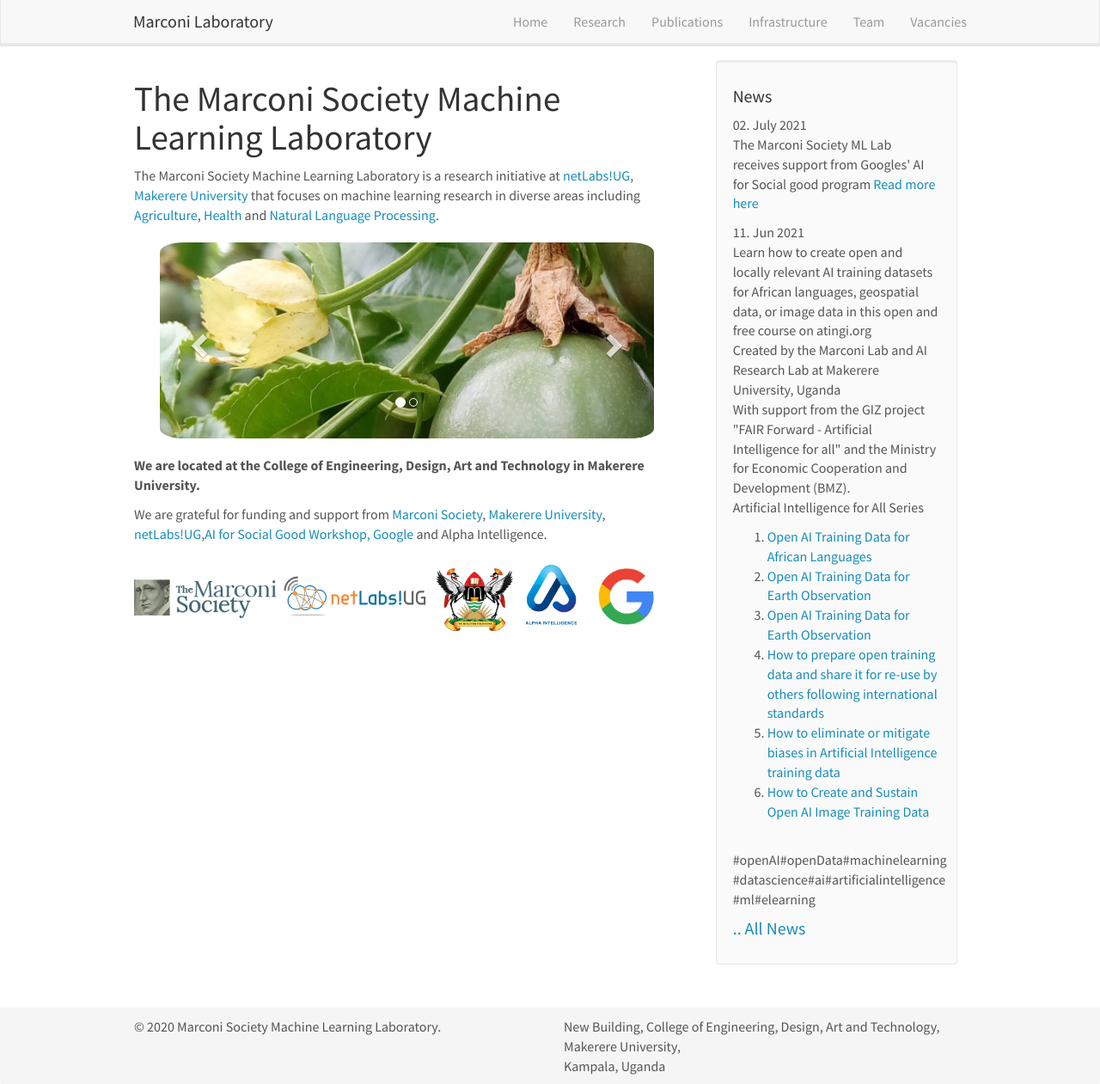
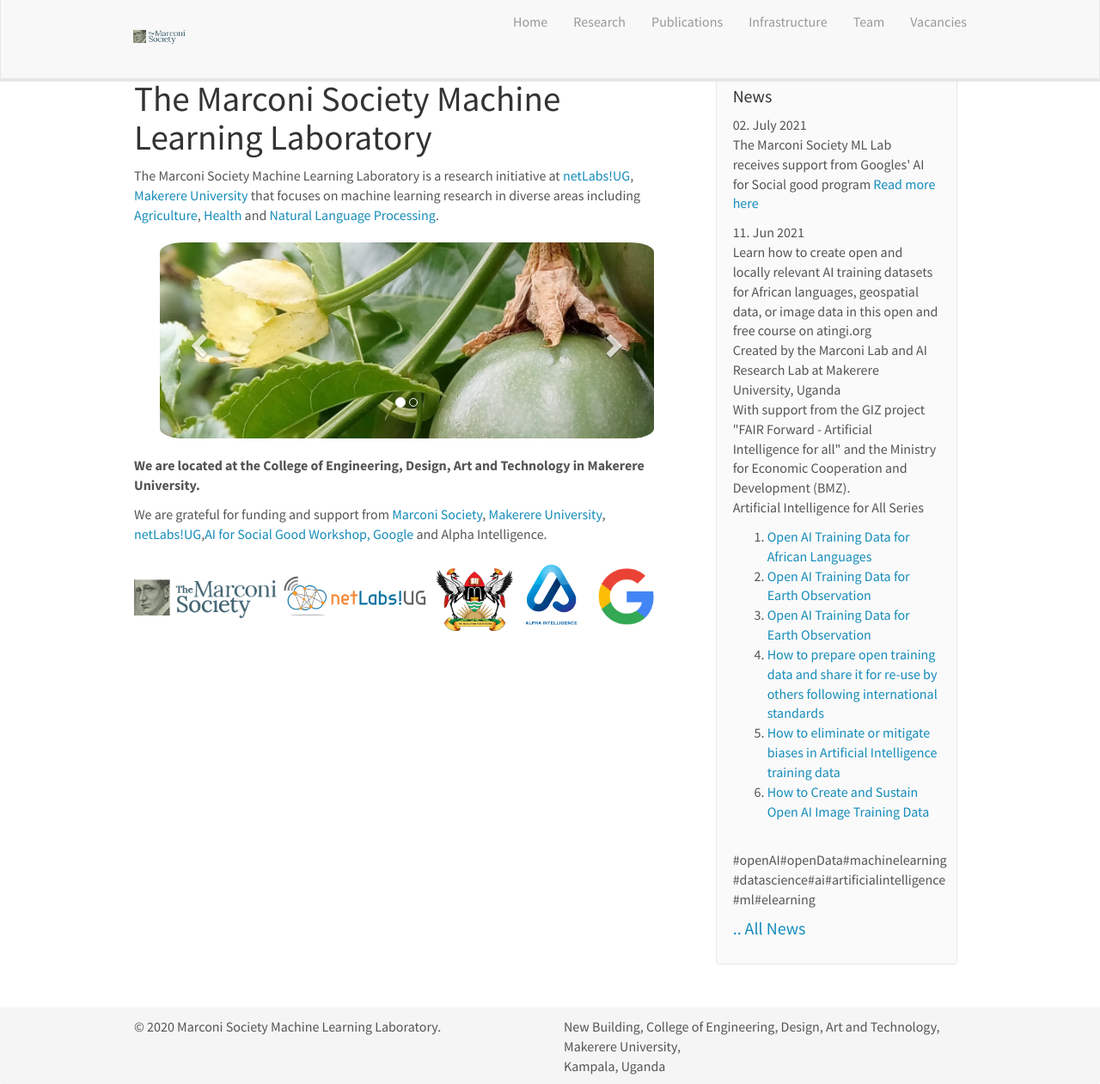
Before and after one commit to msmll/site, a Jekyll site: the page built from _pages/home.md, in a window 1280 px wide and 1261 px high. Shown: the whole window at 86% size. Built offline with Jekyll 4.4.1, drawn with Linux system fonts in a browser that asks for light colours; nearby versions of some CDN libraries.

Commit message:
Added logo

```diff
--- a/_includes/header.html
+++ b/_includes/header.html
@@ -8,7 +8,7 @@
 		<span class="icon-bar"></span>
 	  </button>
 
-    <a class="navbar-brand" href="{{ site.url }}{{ site.baseurl }}/">Marconi Laboratory</a>
+	<img class="navbar-brand" src="{{ site.url }}{{ site.baseurl }}/images/logopic/Marconi.png">
 	</div>
 	<div class="collapse navbar-collapse" id="navbar-collapse-1">
 	  <ul class="nav navbar-nav navbar-right">
```
Also changed, not shown: images/Marconi.png (added).
